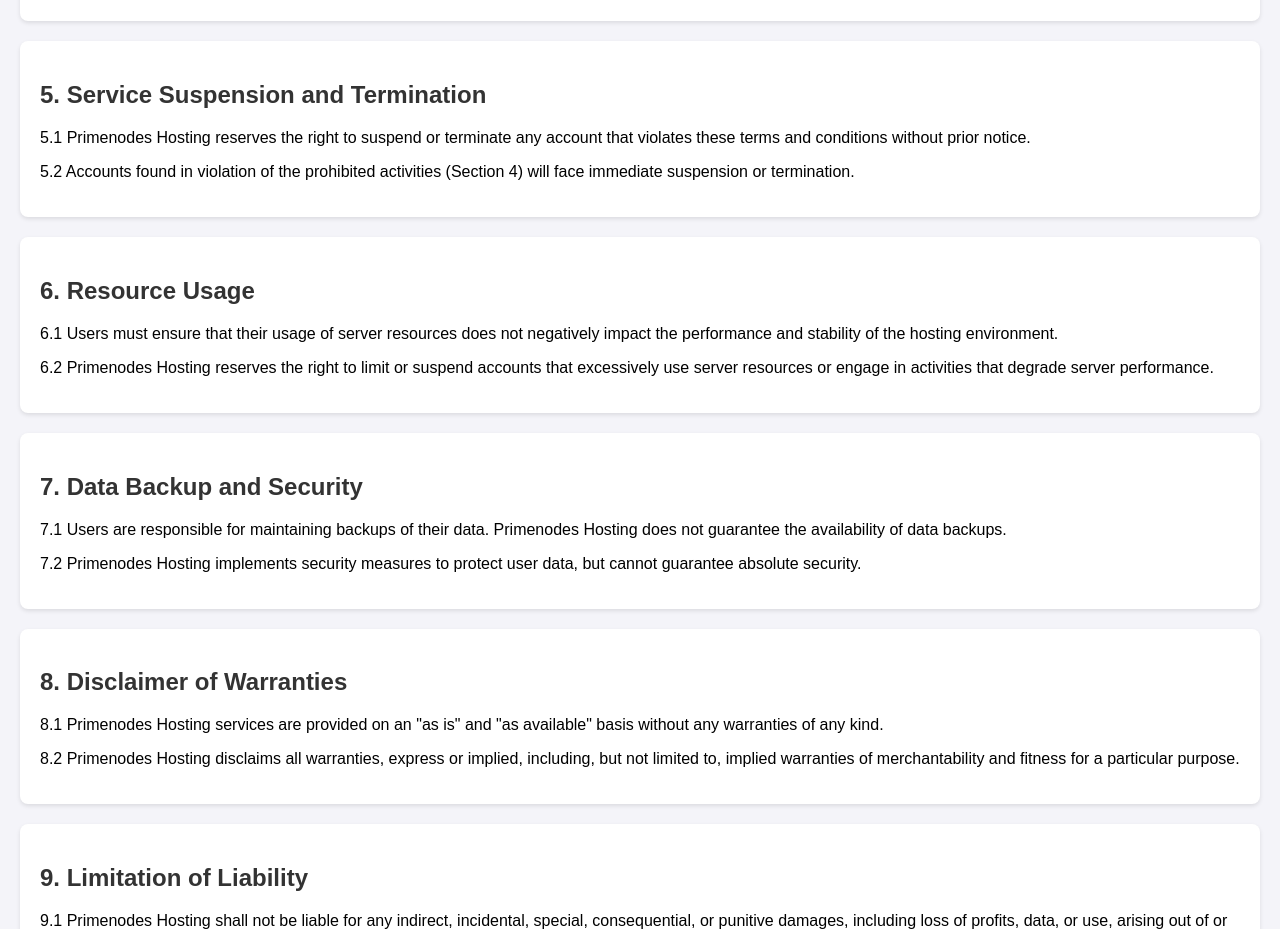
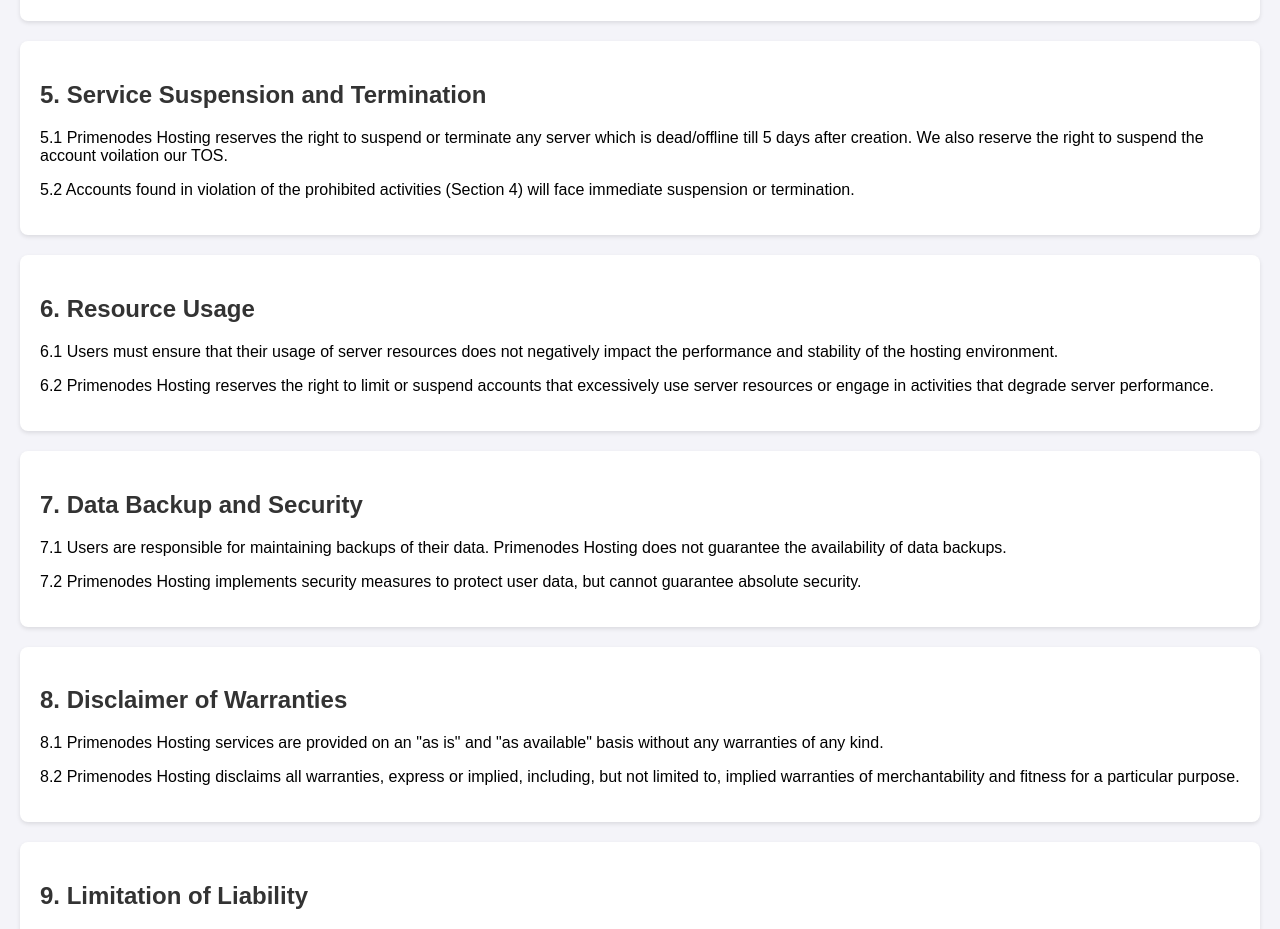
Before and after one commit to DeveloperVedang/TOS, a plain HTML site: page index.html in a window 1280 px wide. Shown: the part 1000-1929 px from the top of the page. Drawn offline with Linux system fonts and the light colour scheme.

Commit message:
Update index.html

```diff
--- a/index.html
+++ b/index.html
@@ -82,7 +82,7 @@
         </section>
         <section>
             <h2>5. Service Suspension and Termination</h2>
-            <p>5.1 Primenodes Hosting reserves the right to suspend or terminate any account that violates these terms and conditions without prior notice.</p>
+            <p>5.1 Primenodes Hosting reserves the right to suspend or terminate any server which is dead/offline till 5 days after creation. We also reserve the right to suspend the account voilation our TOS.</p>
             <p>5.2 Accounts found in violation of the prohibited activities (Section 4) will face immediate suspension or termination.</p>
         </section>
         <section>
```
